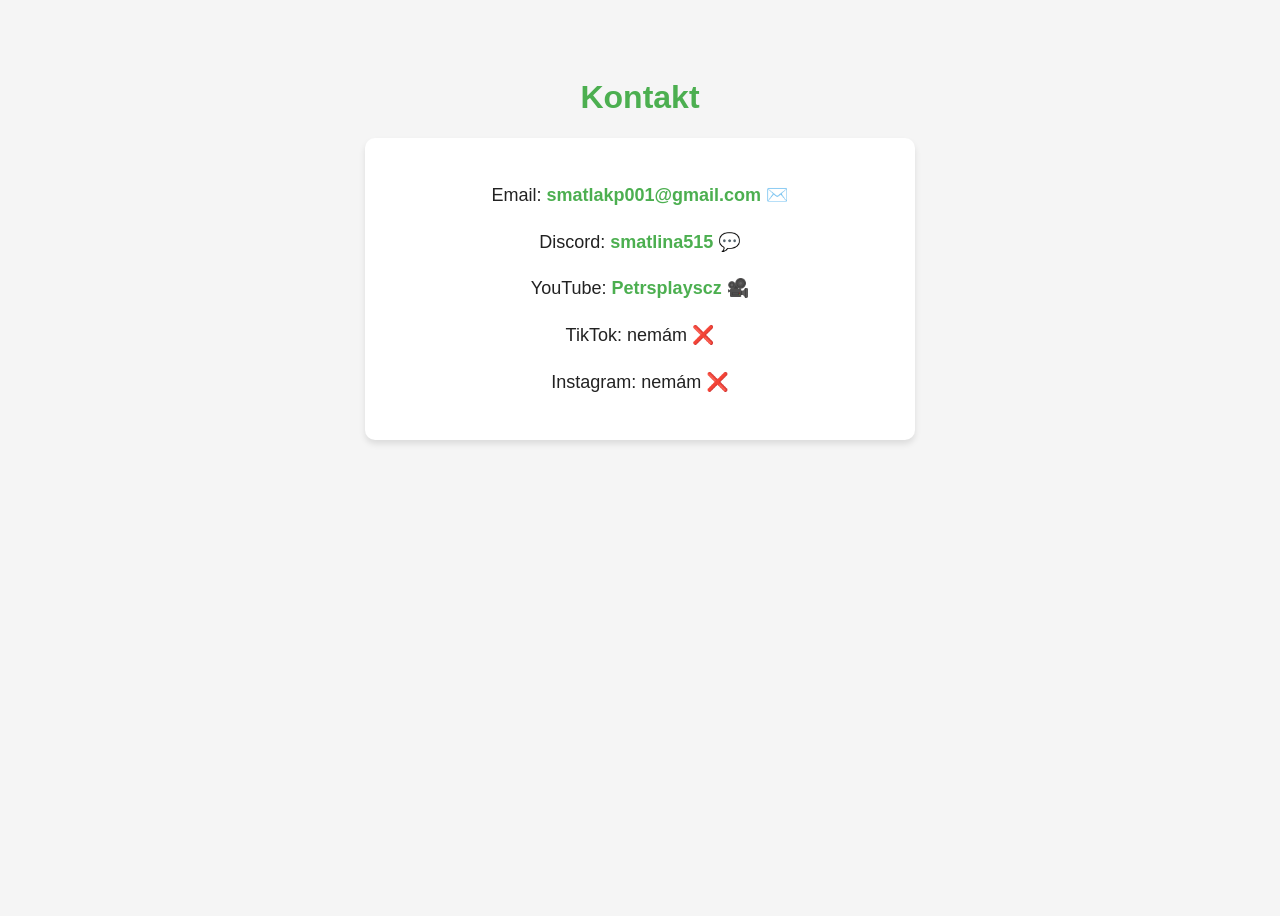
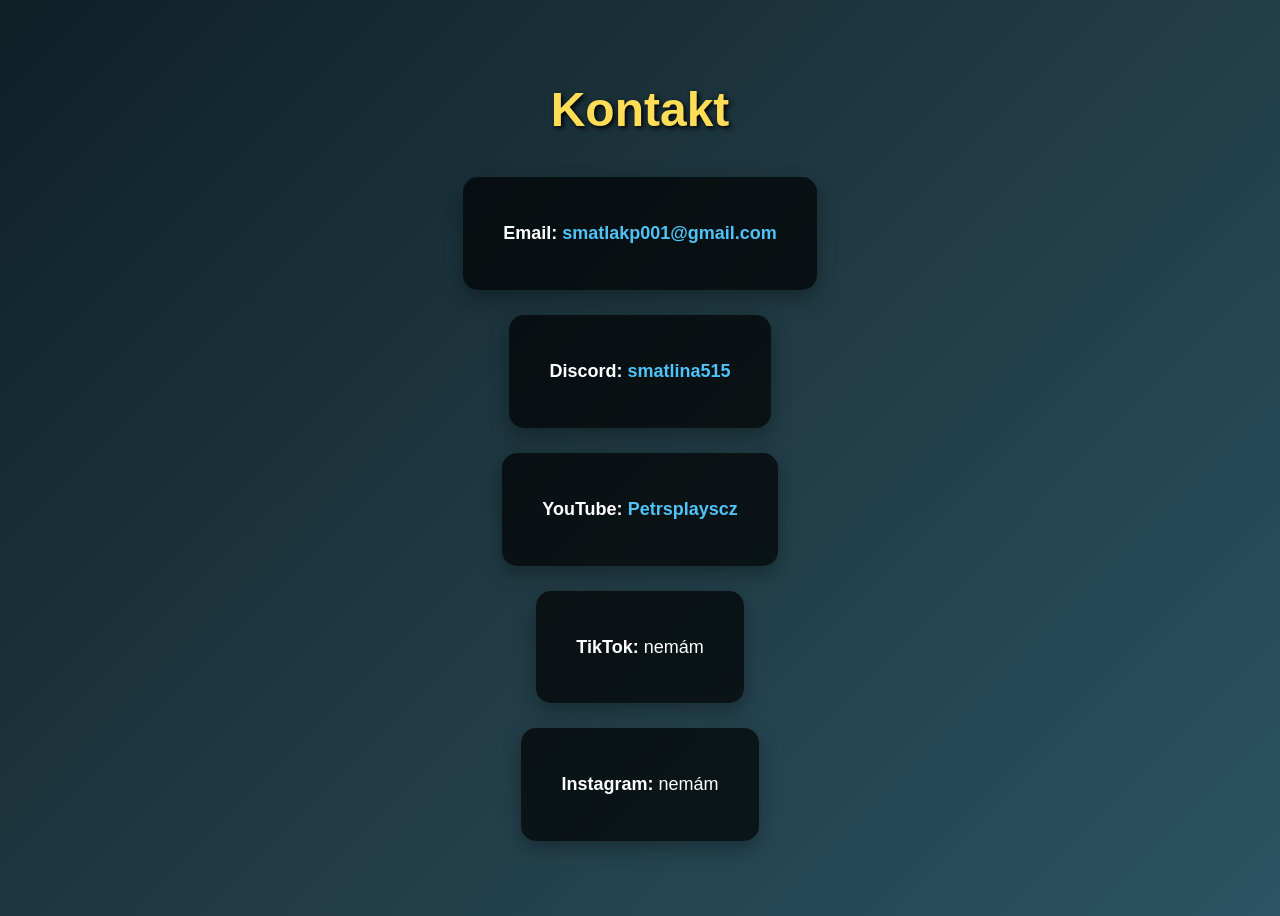
Before and after one commit to milovnikmhd1234/SmatlinaGames, a plain HTML site: page Kontakt.html in a window 1280 px wide. Before the commit the page ends 800 px from the top, so only its background shows below. Drawn offline with Linux system fonts and the light colour scheme.

Commit message:
Update Kontakt.html

```diff
--- a/Kontakt.html
+++ b/Kontakt.html
@@ -6,45 +6,81 @@
 <title>Kontakt - Smatlina</title>
 <style>
     body {
-            font-family: Arial, sans-serif;
-            background: #f5f5f5;
-            color: #222;
+        font-family: 'Arial', sans-serif;
+        background: linear-gradient(135deg, #0f2027, #203a43, #2c5364);
+        color: #fff;
+        margin: 0;
+        padding: 50px 20px;
+        display: flex;
+        flex-direction: column;
+        align-items: center;
+        min-height: 100vh;
+    }
+
+    h1 {
+        font-size: 3em;
+        color: #ffdd57;
+        text-shadow: 2px 2px 5px #000;
+        margin-bottom: 40px;
         text-align: center;
-            padding: 50px;
     }
-        h1 {
-            color: #4CAF50;
+
+    .contact-box {
+        background: rgba(0,0,0,0.7);
+        border-radius: 15px;
+        padding: 30px 40px;
+        max-width: 700px;
+        margin-bottom: 25px;
+        box-shadow: 0 8px 20px rgba(0,0,0,0.3);
+        text-align: left;
+        transition: 0.3s;
     }
-        p {
+
+    .contact-box:hover {
+        transform: translateY(-5px);
+        box-shadow: 0 12px 25px rgba(0,0,0,0.5);
+    }
+
+    .contact-box p {
+        margin: 12px 0;
         font-size: 18px;
         line-height: 1.6;
     }
-        .contact-card {
-            background: #fff;
-            margin: 20px auto;
-            padding: 25px;
-            border-radius: 10px;
-            max-width: 500px;
-            box-shadow: 0 4px 6px rgba(0,0,0,0.1);
-        }
+
     a {
-            color: #4CAF50;
+        color: #4fc3f7;
         text-decoration: none;
         font-weight: bold;
     }
+
     a:hover {
         text-decoration: underline;
     }
 </style>
 </head>
 <body>
+
 <h1>Kontakt</h1>
-    <div class="contact-card">
-        <p>Email: <a href="mailto:smatlakp001@gmail.com">smatlakp001@gmail.com</a> ✉️</p>
-        <p>Discord: <a href="https://discord.gg/ajbsthC3" target="_blank">smatlina515</a> 💬</p>
-        <p>YouTube: <a href="https://www.youtube.com/@Petrsplayscz" target="_blank">Petrsplayscz</a> 🎥</p>
-        <p>TikTok: nemám ❌</p>
-        <p>Instagram: nemám ❌</p>
+
+<div class="contact-box">
+    <p><strong>Email:</strong> <a href="mailto:smatlakp001@gmail.com">smatlakp001@gmail.com</a></p>
 </div>
+
+<div class="contact-box">
+    <p><strong>Discord:</strong> <a href="https://discord.gg/ajbsthC3" target="_blank">smatlina515</a></p>
+</div>
+
+<div class="contact-box">
+    <p><strong>YouTube:</strong> <a href="https://www.youtube.com/@Petrsplayscz" target="_blank">Petrsplayscz</a></p>
+</div>
+
+<div class="contact-box">
+    <p><strong>TikTok:</strong> nemám</p>
+</div>
+
+<div class="contact-box">
+    <p><strong>Instagram:</strong> nemám</p>
+</div>
+
 </body>
 </html>
```
Lines whose indentation alone changed are shown as unchanged.
